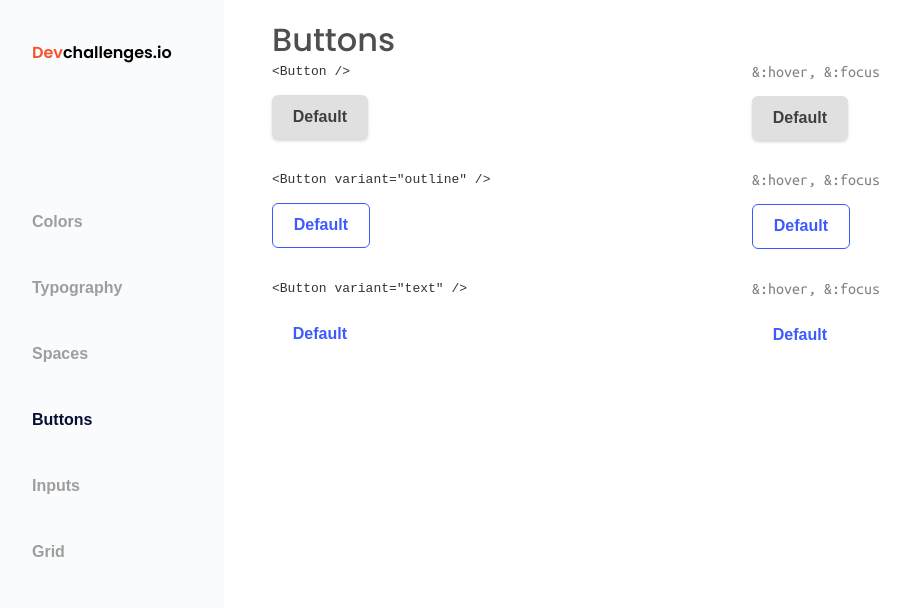
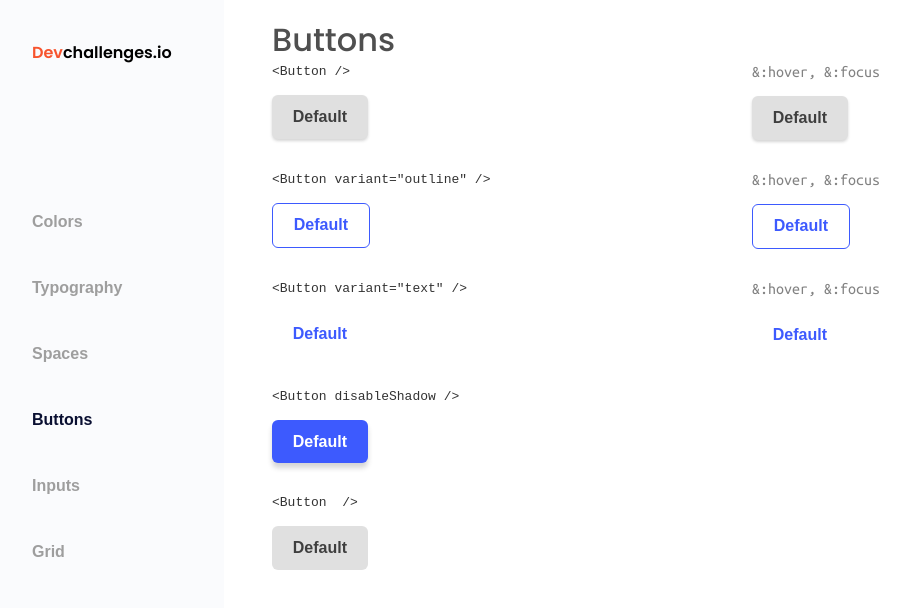
Before and after one commit to gabycode/buttonComponent, a React (Vite) app: page / in a window 1280 px wide. Shown: the top 608 px of the page, without its empty margins (0-910 px from the left). Built offline with nearby package versions, Linux system fonts and the light colour scheme.

Commit message:
fix: div class names

```diff
--- a/src/components/Buttons.jsx
+++ b/src/components/Buttons.jsx
@@ -1,6 +1,9 @@
+import { useState } from "react";
 import "../App.css";
 
 export default function Buttons() {
+  const [disable, setDisable] = useState(false);
+
   return (
     <div className="main">
       <h1 className="title">Buttons</h1>
@@ -41,6 +44,30 @@ export default function Buttons() {
           <button className="text">Default</button>
         </div>
       </div>
+
+      <div className="button-row">
+        <div className="btns-container">
+          <pre className="button-title disableShadow">
+            &lt;Button disableShadow /&gt;
+          </pre>
+          <button disableShadow className="disableShadow">
+            Default
+          </button>
+        </div>
+      </div>
+
+      <div className="button-row">
+        <div className="btns-container">
+          <pre className="button-title disabled">
+            &lt;Button {disable ? "disabled" : ""} /&gt;
+          </pre>
+          <button
+            onClick={() => setDisable(!disable)}
+            className={disable ? "disable" : "not-disable"}>
+            {disable ? "Disabled" : "Default"}
+          </button>
+        </div>
+      </div>
     </div>
   );
 }
```
